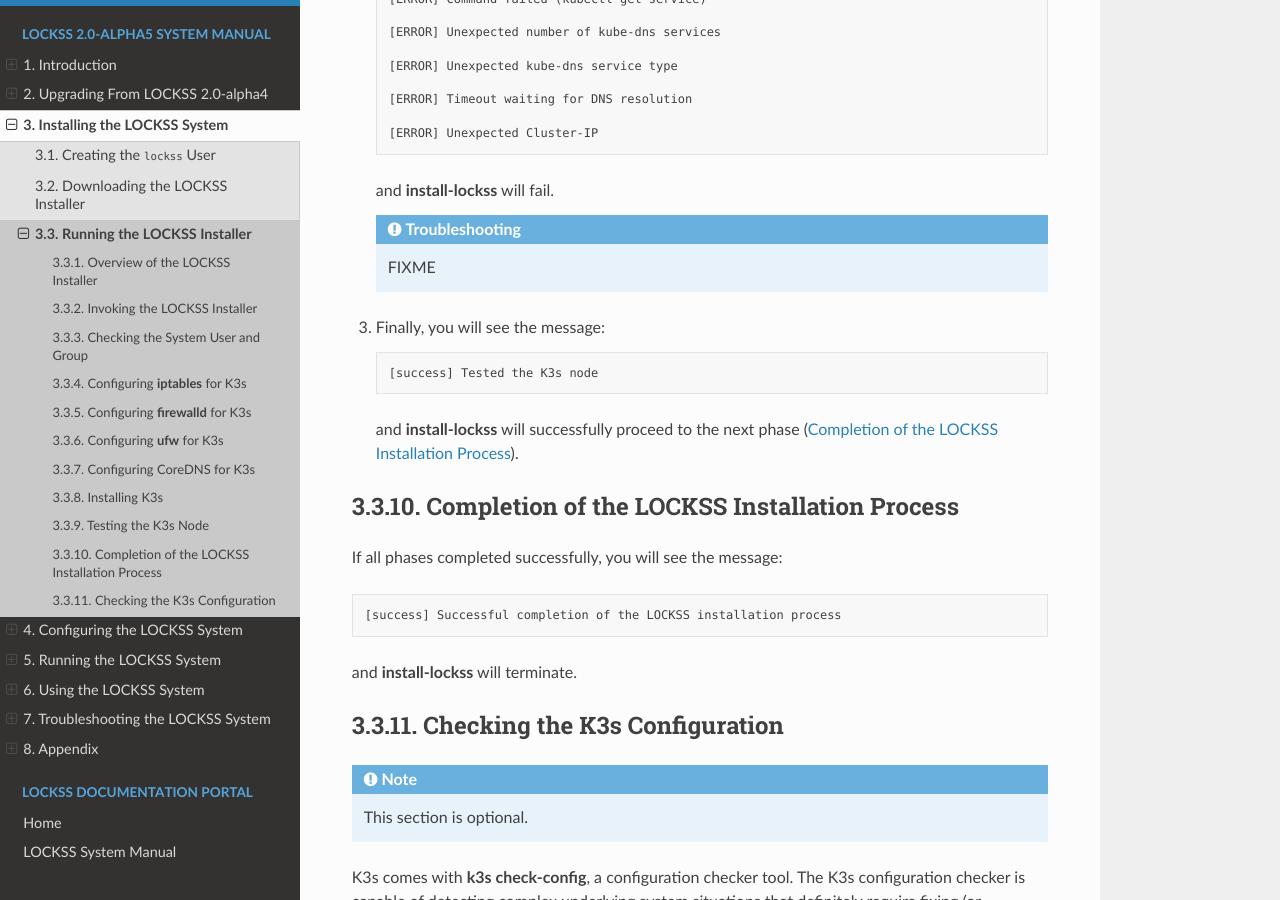
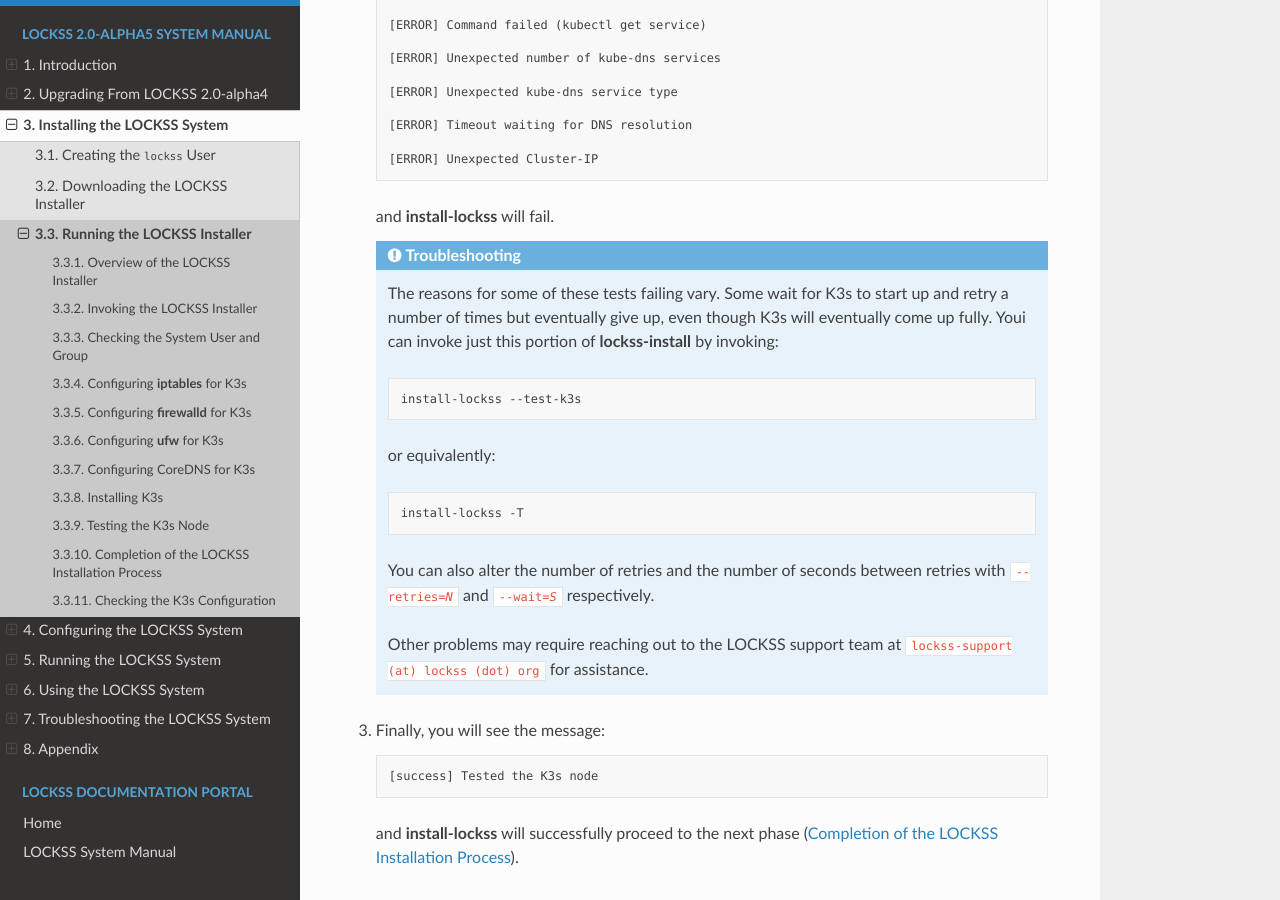
Before and after one commit to lockss/lockss-rtd-manual, a Sphinx documentation site: the page built from docs/installing/installer.rst, in a window 1280 px wide and 900 px high, scrolled down 10654 px. Built offline with Sphinx 7.4.7 and the Read the Docs theme 2.0.0, drawn with Linux system fonts in a browser that asks for light colours; some of the changed text lies outside the part shown.

Commit message:
Remove FIXME palceholders for troubleshooting.

```diff
--- a/docs/installing/installer.rst
+++ b/docs/installing/installer.rst
@@ -439,7 +439,7 @@ This phase begins with the heading :guilabel:`Installing K3s...`.
 
    .. admonition:: Troubleshooting
 
-      FIXME
+      Check file permission mismatches between the user running :program:`install-lockss` and the :file:`lockss-installer/config` directory, then try again.
 
 4. Finally, you will see the message:
 
@@ -521,7 +521,21 @@ This phase begins with the heading :guilabel:`Testing the K3s node...`.
 
    .. admonition:: Troubleshooting
 
-      FIXME
+      The reasons for some of these tests failing vary. Some wait for K3s to start up and retry a number of times but eventually give up, even though K3s will eventually come up fully. Youi can invoke just this portion of :program:`lockss-install` by invoking:
+
+      .. code-block:: shell
+
+         install-lockss --test-k3s
+
+      or equivalently:
+
+      .. code-block:: shell
+
+         install-lockss -T
+
+      You can also alter the number of retries and the number of seconds between retries with :samp:`--retries={N}` and :samp:`--wait={S}` respectively.
+
+      Other problems may require reaching out to the LOCKSS support team at ``lockss-support (at) lockss (dot) org`` for assistance.
 
 3. Finally, you will see the message:
 
```
